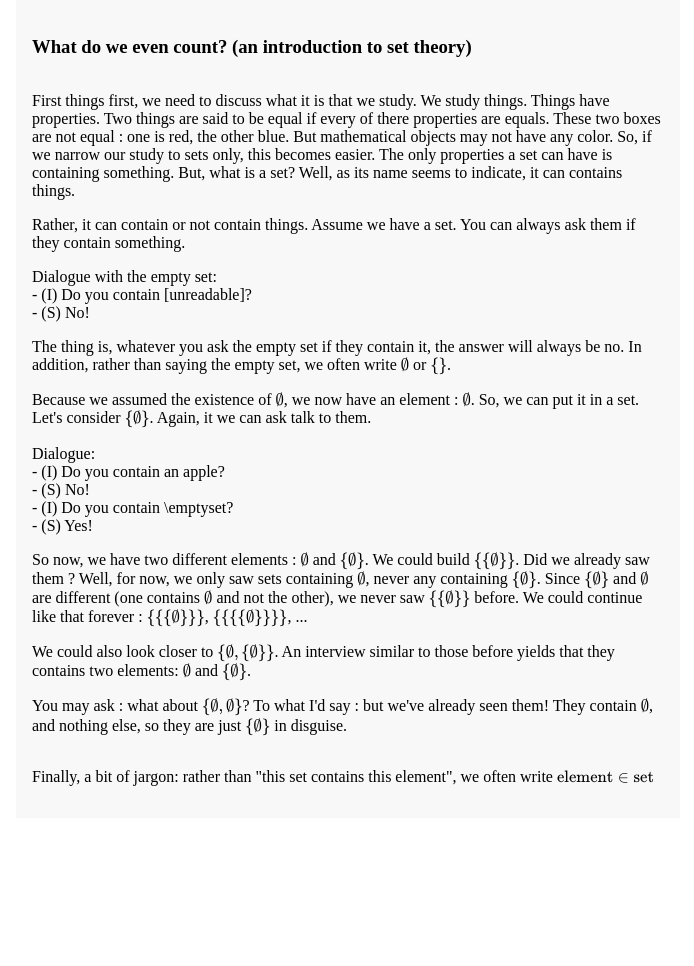
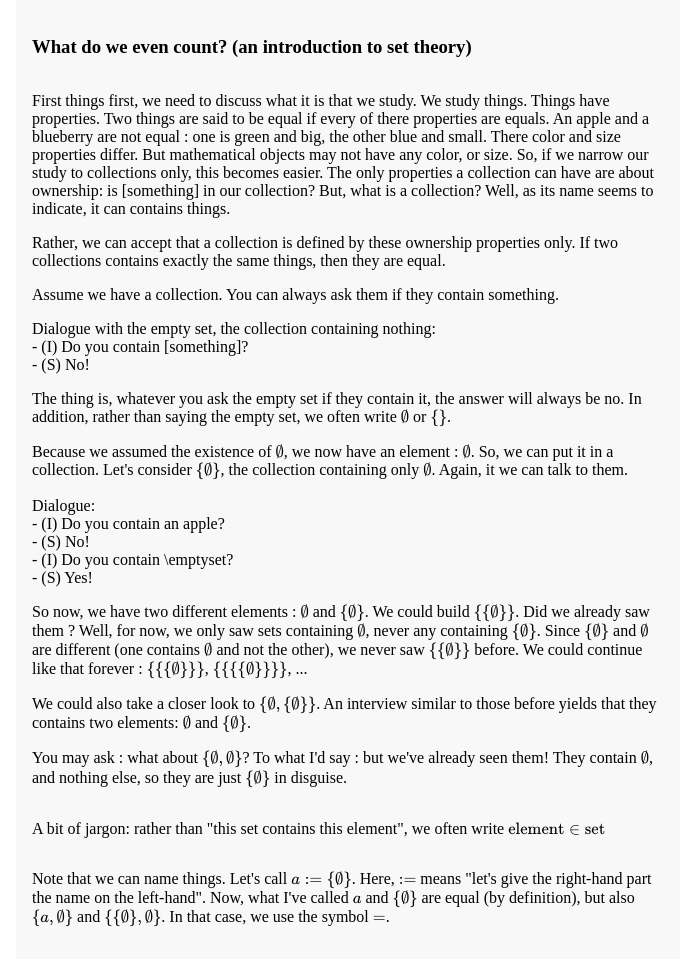
Before and after one commit to GLenPL/some2, a plain HTML site: page index.html in a window 1280 px wide. Shown: the part 74-1040 px from the top of the page, without its empty margins (292-986 px from the left). Before the commit the page ends 900 px from the top, so only its background shows below. Drawn offline with nearby package versions, Linux system fonts and the light colour scheme.

Commit message:
Content update

```diff
--- a/index.html
+++ b/index.html
@@ -18,15 +18,18 @@
 			</h3>
 			<div class="text">
 				<p>
-					First things first, we need to discuss what it is that we study. We study things. Things have properties. Two things are said to be equal if every of there properties are equals. These two boxes are not equal : one is red, the other blue. But mathematical objects may not have any color. So, if we narrow our study to sets only, this becomes easier. The only properties a set can have is containing something. But, what is a set? Well, as its name seems to indicate, it can contains things.
+					First things first, we need to discuss what it is that we study. We study things. Things have properties. Two things are said to be equal if every of there properties are equals. An apple and a blueberry are not equal : one is green and big, the other blue and small. There color and size properties differ. But mathematical objects may not have any color, or <span title="well, as we will find out, sets can have sizes">size</span>. So, if we narrow our study to collections only, this becomes easier. The only properties a collection can have are about ownership: is [something] in our collection? But, what is a collection? Well, as its name seems to indicate, it can contains things.
 				</p>
 				<p>
-					Rather, it can contain or not contain things. Assume we have a set. You can always ask them if they contain something.
+					Rather, we can accept that a collection is defined by these ownership properties only. If two collections contains exactly the same things, then they are equal.
+				</p>
+				<p>
+					Assume we have a collection. You can always ask them if they contain something.
 				</p>
 			</div>
 			<div class="dialogue">
-				Dialogue with the empty set: <br/>
-				- (I) Do you contain [unreadable]? <br/>
+				Dialogue with the empty set, the collection containing nothing: <br/>
+				- (I) Do you contain [something]? <br/>
 				- (S) No!
 			</div>
 			<div class="text">
@@ -34,7 +37,7 @@
 				The thing is, whatever you ask the empty set if they contain it, the answer will always be no. In addition, rather than saying the empty set, we often write \(\emptyset\) or \(\{\}\).
 			</p>
 			<p>
-				Because we assumed the existence of \( \emptyset \), we now have an element : \(\emptyset\). So, we can put it in a set. Let's consider \(\{\emptyset\}\). Again, it we can ask talk to them.
+				Because we assumed the existence of \( \emptyset \), we now have an element : \(\emptyset\). So, we can put it in a collection. Let's consider \(\{\emptyset\}\), the collection containing only \( \emptyset \). Again, it we can talk to them.
 			</p>
 		</div>
 			<div class="dialogue">
@@ -49,7 +52,7 @@
 				So now, we have two different elements : \( \emptyset \) and \( \{ \emptyset \} \). We could build \( \{\{ \emptyset \}\} \). Did we already saw them ? Well, for now, we only saw sets containing \( \emptyset \), never any containing \( \{\emptyset\} \). Since \( \{\emptyset\} \) and \( \emptyset \) are different (one contains \( \emptyset \) and not the other), we never saw \( \{\{\emptyset\}\} \) before. We could continue like that forever : \( \{\{\{ \emptyset \}\}\} \), \( \{\{\{\{ \emptyset \}\}\}\} \), ...
 			</p>
 			<p>
-			We could also look closer to \( \{ \emptyset,\{ \emptyset \}\} \). An interview similar to those before yields that they contains two elements: \(\emptyset\) and \( \{ \emptyset \} \).
+			We could also take a closer look to \( \{ \emptyset,\{ \emptyset \}\} \). An interview similar to those before yields that they contains two elements: \(\emptyset\) and \( \{ \emptyset \} \).
 			<p>
 			</p>
 				You may ask : what about \( \{ \emptyset, \emptyset \} \)? To what I'd say : but we've already seen them! They contain \( \emptyset \), and nothing else, so they are just \( \{ \emptyset \} \) in disguise.
@@ -57,7 +60,12 @@
 		</div>
 			<div class="note">
 			<p>
-				Finally, a bit of jargon: rather than "this set contains this element", we often write \( \mathrm{element} \in \mathrm{set} \)
+				A bit of jargon: rather than "this set contains this element", we often write \( \mathrm{element} \in \mathrm{set} \)
+			</p>
+		</div>
+		<div class="note">
+			<p>
+				Note that we can name things. Let's call \( a := \{ \emptyset \} \). Here, \( := \) means "let's give the right-hand part the name on the left-hand". Now, what I've called \( a \) and \( \{ \emptyset \} \) are equal (by definition), but also \( \{ a, \emptyset \} \) and \( \{ \{ \emptyset \}, \emptyset \} \). In that case, we use the symbol \( = \).
 			</p>
 		</div>
 		</section>
```
